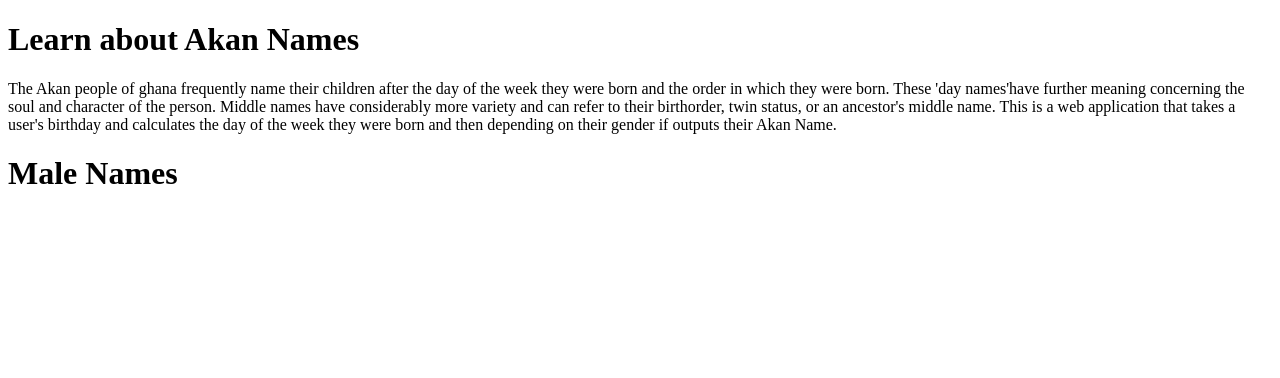
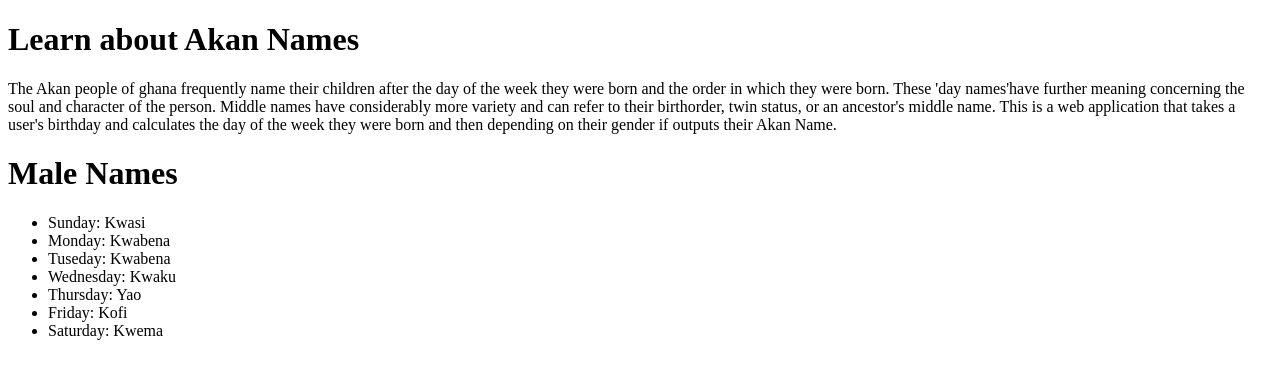
Before and after one commit to SILVIAKAGO/Akan-name-website, a plain HTML site: page test.html in a window 1280 px wide. Drawn offline with Linux system fonts and the light colour scheme.

Commit message:
day and name of male name

```diff
--- a/test.html
+++ b/test.html
@@ -22,5 +22,13 @@
             <div class="col-sm">
                 <h1>Male Names</h1>
               <ul>
+                  <li>Sunday: Kwasi</li>
+                  <li>Monday: Kwabena</li>
+                  <li>Tuseday: Kwabena</li>
+                  <li>Wednesday: Kwaku</li>
+                  <li>Thursday: Yao</li>
+                  <li>Friday: Kofi</li>
+                  <li>Saturday: Kwema</li>
+               </ul>
 </body>
 </html>
```
